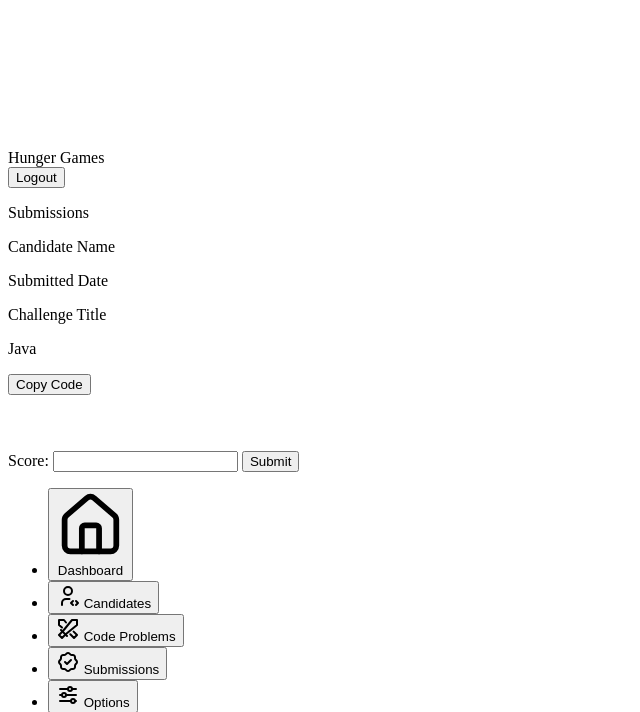
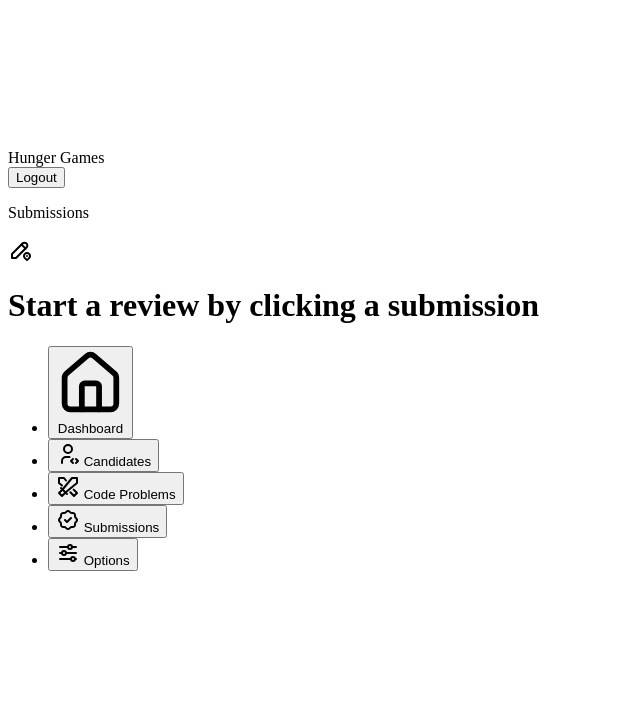
Before and after one commit to TheDirtiestRat/coding-compition-system, a Laravel app: page /admin/submissions in a window 1280 px wide. Shown: the part 1147-1859 px from the top of the page, without its empty margins (0-640 px from the left). After the commit the page ends 1718 px from the top, so only its background shows below. Run offline with Laravel 12, Linux system fonts and the light colour scheme; a user stored in the database is signed in; data comes from the database, SQL or seed files in the repository; data that the repository does not hold is empty.

Commit message:
feat: display submitted code in submission tab
- add placeholder view before a submission is displayed
- initialize monaco import in admin page
- integrate monaco code editor to display submission code

```diff
--- a/app/Http/Controllers/SubmissionsController.php
+++ b/app/Http/Controllers/SubmissionsController.php
@@ -15,6 +15,7 @@ class SubmissionsController extends Controller
             ->select(
                 'submissions.id',
                 'submissions.updated_at as submitted_at',
+                'submissions.code',
                 'candidates.fullname as candidate_name',
                 'challenges.title as challenge_title',
                 'challenges.description as challenge_description',
--- /dev/null
+++ b/resources/js/monaco.js
@@ -0,0 +1,3 @@
+import * as monaco from "monaco-editor";
+
+window.monaco = monaco;
--- a/resources/views/admin/submissions.blade.php
+++ b/resources/views/admin/submissions.blade.php
@@ -40,39 +40,20 @@
         </div>
 
         {{-- Submission Container --}}
-        <div class="basis-full flex flex-col bg-base-100 rounded-xl p-3 gap-4">
-            <div>
-                <div class="flex flex-row justify-between items-center">
-                    <p id="candidateName" class="text-2xl">Candidate Name</p>
-                    <p id="submittedAt" class="text-sm">Submitted Date</p>
-                </div>
-                <p id="challengeTitle" class="">Challenge Title</p>
-            </div>
-
-            <!-- Code Container -->
-            <div class="bg-gray-900 h-full rounded-lg p-4">
-                <div class="flex flex-row justify-between items-center mb-3">
-                    <p id="codeLanguage" class="text-gray-400 text-sm font-mono">Java</p>
-                    <button id="copyCodeButton" class="btn btn-sm btn-ghost">Copy Code</button>
-                </div>
-                <pre class="text-gray-100 text-sm font-mono overflow-x-auto">
-                        <code id="codeDisplay"></code>
-                    </pre>
-            </div>
-
-            <!-- Submit Input and Button -->
-            <div class="space-x-4">
-                <label for="score">Score: </label>
-                <input id="scoreInput" type="number" name="score" min="0" class="input input-sm max-w-32">
-                <button id="submitButton" type="button" class="btn btn-sm btn-primary">Submit</button>
-            </div>
-        </div>
+        @include("components.submission-placeholder")
+        @include("components.submission-display")
     </div>
 @endsection
 
 @section('admin-scripts')
     <script>
+        let codeLanguage;
+        let editorInstance;
+
         async function view_submission(submission_id) {
+            const submissionDisplayContainer = document.getElementById("submissionDisplayContainer");
+            const submissionPlaceholderContainer = document.getElementById("submissionPlaceholderContainer");
+
             const candidateNameEl = document.getElementById("candidateName");
             const challengeTitleEl = document.getElementById("challengeTitle");
             const submittedAtEl = document.getElementById("submittedAt");
@@ -96,6 +77,62 @@
             candidateNameEl.innerText = submission.candidate_name;
             challengeTitleEl.innerText = submission.challenge_title;
             submittedAtEl.innerText = submission.submitted_at;
+            editorInstance.setValue(submission.code);
+
+            submissionDisplayContainer.hidden = false;
+            submissionPlaceholderContainer.hidden = true;
         }
+
+        function initCodeEditor() {
+            const container = document.getElementById("monacoEditorContainer");
+
+            if (!container) return;
+
+            editorInstance = monaco.editor.create(container, {
+                // TODO: Add language column in Challenges table
+                langage: codeLanguage ?? 'java',
+                automaticLayout: true,
+                theme: 'vs-dark',
+                minimap: { enabled: false },
+                fontSize: 14,
+                readOnly: true
+            });
+
+            // Listen for window resize events to update editor layout
+            window.addEventListener("resize", () => {
+                editorInstance.layout();
+            });
+        }
+
+        function handleRunningCode() {
+            if (!editorInstance) {
+                console.error("Monaco Editor not initialized.");
+                return;
+            }
+
+            const code = editorInstance.getValue();
+
+            console.log(`Running the code... in ${codeLanguage}`);
+
+            switch (currentLanguage) {
+                case "java":
+                    runServerCode(code, "/run-java-code");
+                    break;
+                case "python":
+                    runServerCode(code, "/run-python-code");
+                    break;
+                case "javascript":
+                case "typescript":
+                    runClientCode(code);
+                    break;
+                default:
+                    runServerCode(code, "/run-generic-code");
+                    console.log("Sending code to a generic server endpoint...");
+            }
+        }
+
+        document.addEventListener("DOMContentLoaded", () => {
+            initCodeEditor();
+        });
     </script>
 @endsection
--- /dev/null
+++ b/resources/views/components/submission-display.blade.php
@@ -0,0 +1,26 @@
+<div id="submissionDisplayContainer" hidden class="basis-full flex flex-col bg-base-100 rounded-xl p-3 gap-4">
+    <div>
+        <div class="flex flex-row justify-between items-center">
+            <p id="candidateName" class="text-2xl">Candidate Name</p>
+            <p id="submittedAt" class="text-sm">Submitted Date</p>
+        </div>
+        <p id="challengeTitle" class="">Challenge Title</p>
+    </div>
+
+    <!-- Code Container -->
+    <div class="bg-gray-900 h-full rounded-lg p-4">
+        <div class="flex flex-row justify-between items-center mb-3">
+            <p id="codeLanguage" class="text-gray-400 text-sm font-mono">Java</p>
+            <button id="copyCodeButton" class="btn btn-sm btn-ghost">Copy Code</button>
+        </div>
+        <div id="monacoEditorContainer" class="w-full h-[400px]"></div>
+    </div>
+
+    <!-- Submit Input and Button -->
+    <div class="space-x-4">
+        <label for="score">Score: </label>
+        <input id="scoreInput" type="number" name="score" min="0" class="input input-sm max-w-32">
+        <input id="scoreInput" type="number" name="score" min="0" class="input input-sm max-w-32">
+        <button id="submitButton" type="button" class="btn btn-sm btn-primary">Submit</button>
+    </div>
+</div>
--- /dev/null
+++ b/resources/views/components/submission-placeholder.blade.php
@@ -0,0 +1,17 @@
+<div id="submissionPlaceholderContainer" class="basis-full flex flex-col items-center justify-center bg-base-100 rounded-xl p-3 gap-4">
+    <!-- Random circle -->
+    <div class="size-24 rounded-full mx-auto flex items-center justify-center">
+        <!-- <svg xmlns="http://www.w3.org/2000/svg" width="24" height="24" viewBox="0 0 24 24" fill="none" stroke="currentColor" stroke-width="2" stroke-linecap="round" stroke-linejoin="round" class="icon icon-tabler icons-tabler-outline icon-tabler-circle-dashed-check"><path stroke="none" d="M0 0h24v24H0z" fill="none"/><path d="M8.56 3.69a9 9 0 0 0 -2.92 1.95" /><path d="M3.69 8.56a9 9 0 0 0 -.69 3.44" /><path d="M3.69 15.44a9 9 0 0 0 1.95 2.92" /><path d="M8.56 20.31a9 9 0 0 0 3.44 .69" /><path d="M15.44 20.31a9 9 0 0 0 2.92 -1.95" /><path d="M20.31 15.44a9 9 0 0 0 .69 -3.44" /><path d="M20.31 8.56a9 9 0 0 0 -1.95 -2.92" /><path d="M15.44 3.69a9 9 0 0 0 -3.44 -.69" /><path d="M9 12l2 2l4 -4" /></svg> -->
+        <svg xmlns="http://www.w3.org/2000/svg" width="24" height="24" viewBox="0 0 24 24" fill="none"
+            stroke="currentColor" stroke-width="2" stroke-linecap="round" stroke-linejoin="round"
+            class="size-20 icon icon-tabler icons-tabler-outline icon-tabler-pencil-pin">
+            <path stroke="none" d="M0 0h24v24H0z" fill="none" />
+            <path d="M4 20h4l10.5 -10.5a2.828 2.828 0 1 0 -4 -4l-10.5 10.5v4" />
+            <path d="M13.5 6.5l4 4" />
+            <path
+                d="M21.121 20.121a3 3 0 1 0 -4.242 0c.418 .419 1.125 1.045 2.121 1.879c1.051 -.89 1.759 -1.516 2.121 -1.879" />
+            <path d="M19 18v.01" />
+        </svg>
+    </div>
+    <h1 class="font-semibold text-gray-300 text-center text-xl">Start a review by clicking a submission</h1>
+</div>
--- a/resources/views/layouts/admin.blade.php
+++ b/resources/views/layouts/admin.blade.php
@@ -9,7 +9,7 @@
 
     <meta name="csrf-token" content="{{ csrf_token() }}">
     @if (file_exists(public_path('build/manifest.json')) || file_exists(public_path('hot')))
-        @vite(['resources/css/app.css', 'resources/js/admin.js'])
+        @vite(['resources/css/app.css', 'resources/js/admin.js', 'resources/js/monaco.js'])
     @endif
 </head>
 
```
